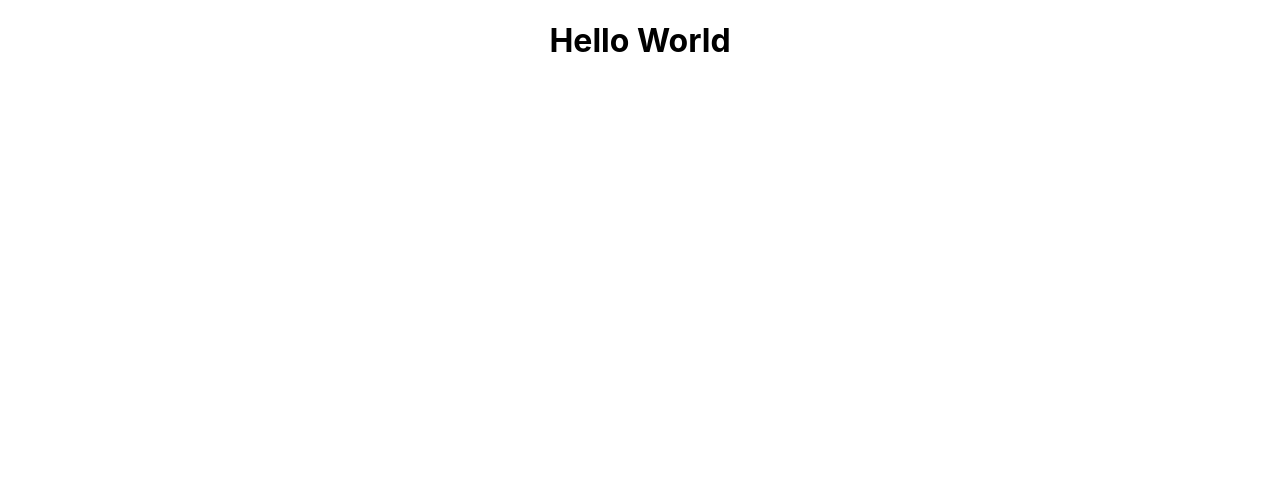
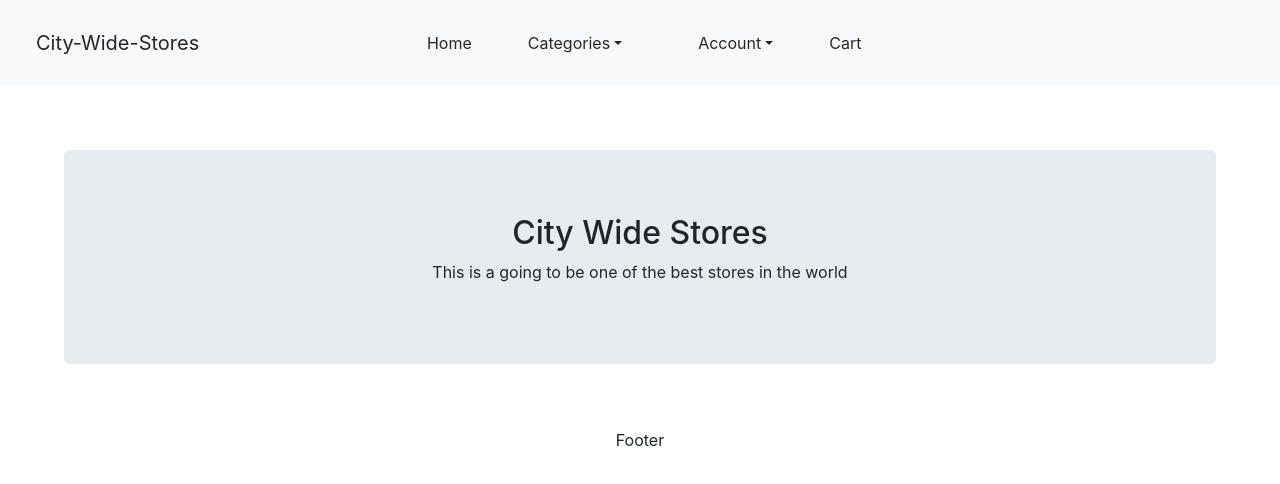
Before and after one commit to Kizito007/city-w.s-client, a React (Create React App) app: page / in a window 1280 px wide. Shown: the top 484 px of the page. Built offline with nearby package versions, Linux system fonts and the light colour scheme.

Commit message:
Setting up header component

```diff
--- a/package.json
+++ b/package.json
@@ -8,6 +8,7 @@
     "react": "^17.0.2",
     "react-bootstrap": "^1.5.2",
     "react-dom": "^17.0.2",
+    "react-router-dom": "^5.2.0",
     "react-scripts": "4.0.3"
   },
   "scripts": {
--- a/src/App.css
+++ b/src/App.css
@@ -1,3 +1,49 @@
 .App {
   text-align: center;
 }
+.bg-light {
+  background-color: #3a3c3e;
+}
+.navbar-light .navbar-brand{
+  color: #232222fa;
+  margin-right: 10%;
+  padding: 20px;
+}
+.navbar-nav .dropdown-menu {
+  width: 0px;
+}
+.navbar-light .navbar-nav .nav-link {
+  color: #232222fa;
+  margin-right: 40px;
+}
+.navbar-nav .dropdown-menu {
+  position: static;
+  /* margin: 0; */
+  width: 65%;
+  float: none;
+  border-radius: 20px;
+}
+.dropdown-item:focus, .dropdown-item:hover {
+  border-radius: 20px;
+  color: #fff;
+  background-color: #b7b7b7;
+}
+.dropdown-item.active, .dropdown-item:active {
+  border-radius: 20px;
+  color: #fff;
+  background-color: #b7b7b7
+}
+.navbar-collapse {
+  margin-left: 6%;
+}
+.jumbotron-fluid {
+  margin: 5%;
+  border-radius: 5px;
+}
+@media (min-width: 992px){
+  .navbar-expand-lg .navbar-nav .dropdown-menu {
+    border-radius: 20px;
+    padding: 5px;
+    position: absolute;
+  }
+}
--- a/src/App.js
+++ b/src/App.js
@@ -1,9 +1,23 @@
-import './App.css';
+import 'bootstrap/dist/css/bootstrap.min.css';
+
+import './App.css'
+import Header from "./components/layout/Header"
+import Footer from "./components/layout/Footer"
+import { Jumbotron, Container } from "react-bootstrap"
 
 function App() {
   return (
     <div className="App">
-      <h1>Hello World</h1>
+      <Header />
+      <Jumbotron fluid>
+        <Container>
+          <h2>City Wide Stores</h2>
+          <p>
+            This is a going to be one of the best stores in the world
+          </p>
+        </Container>
+      </Jumbotron>
+      <Footer />
     </div>
   );
 }
--- /dev/null
+++ b/src/components/layout/Footer.js
@@ -0,0 +1,7 @@
+import React from "react"
+
+const Footer = () => {
+    return <footer>Footer</footer>
+}
+
+export default Footer;
--- /dev/null
+++ b/src/components/layout/Header.js
@@ -0,0 +1,30 @@
+import React from "react"
+import { Navbar, Nav, NavDropdown } from "react-bootstrap"
+
+const Header = () => {
+    return <header>
+        <Navbar bg="light" expand="lg">
+        <Navbar.Brand href="#home">City-Wide-Stores</Navbar.Brand>
+        <Navbar.Toggle aria-controls="basic-navbar-nav" />
+        <Navbar.Collapse id="basic-navbar-nav">
+            <Nav className="mr-auto">
+            <Nav.Link href="#home">Home</Nav.Link>
+            <NavDropdown title="Categories" id="basic-nav-dropdown">
+                <NavDropdown.Item href="#action/3.1">IPhone Cases</NavDropdown.Item>
+                <NavDropdown.Item href="#action/3.2">Ringlights</NavDropdown.Item>
+            </NavDropdown>
+            <NavDropdown title="Account" id="basic-nav-dropdown" style={{ marginLeft: "20px" }}>
+                <NavDropdown.Item href="#action/3.1">Login</NavDropdown.Item>
+                <NavDropdown.Item href="#action/3.2">Sign Up</NavDropdown.Item>
+                <NavDropdown.Divider />
+                <NavDropdown.Item href="#action/3.4">Admin</NavDropdown.Item>
+            </NavDropdown>
+            <Nav.Link href="#home">Cart</Nav.Link>
+            </Nav>
+        </Navbar.Collapse>
+        </Navbar>
+    </header>
+
+}
+
+export default Header;
```
Also changed, not shown: src/components/Home.js (added), 1 other file (tests, documents, lock files or other folders).
